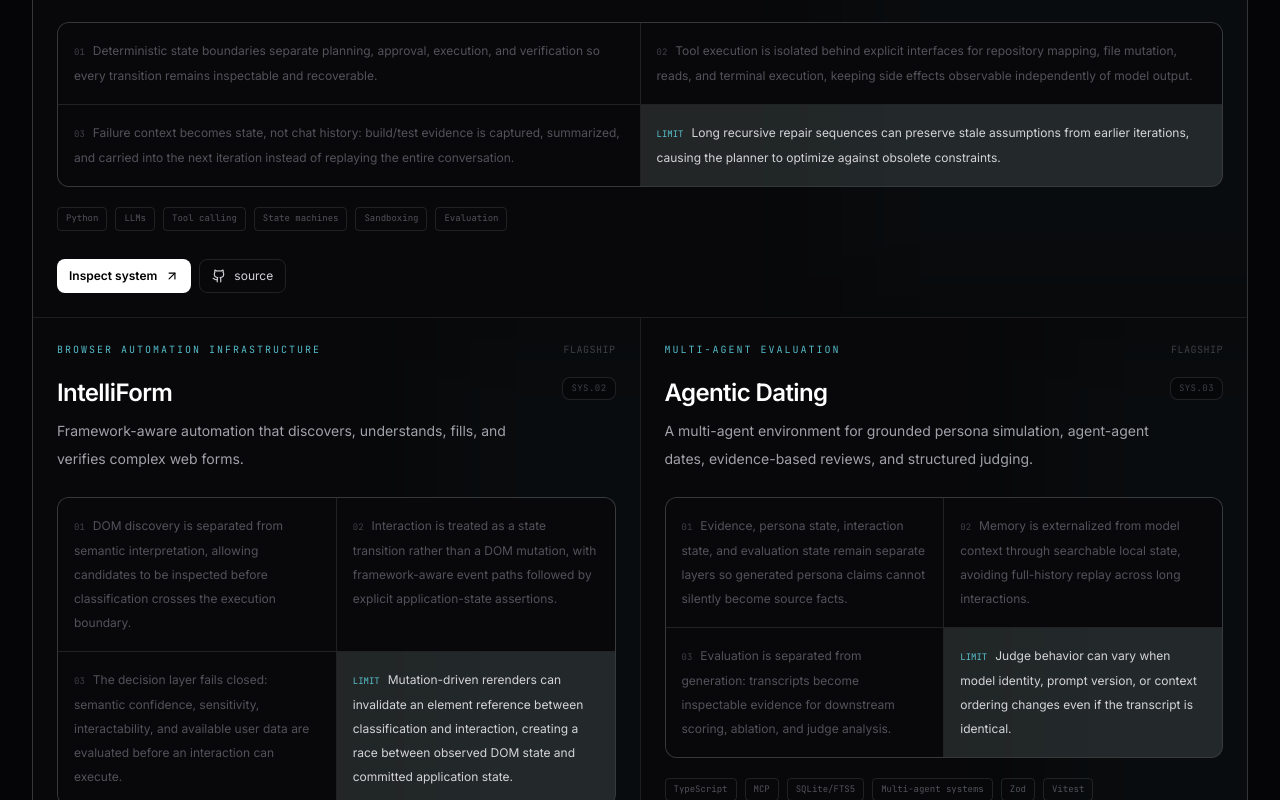
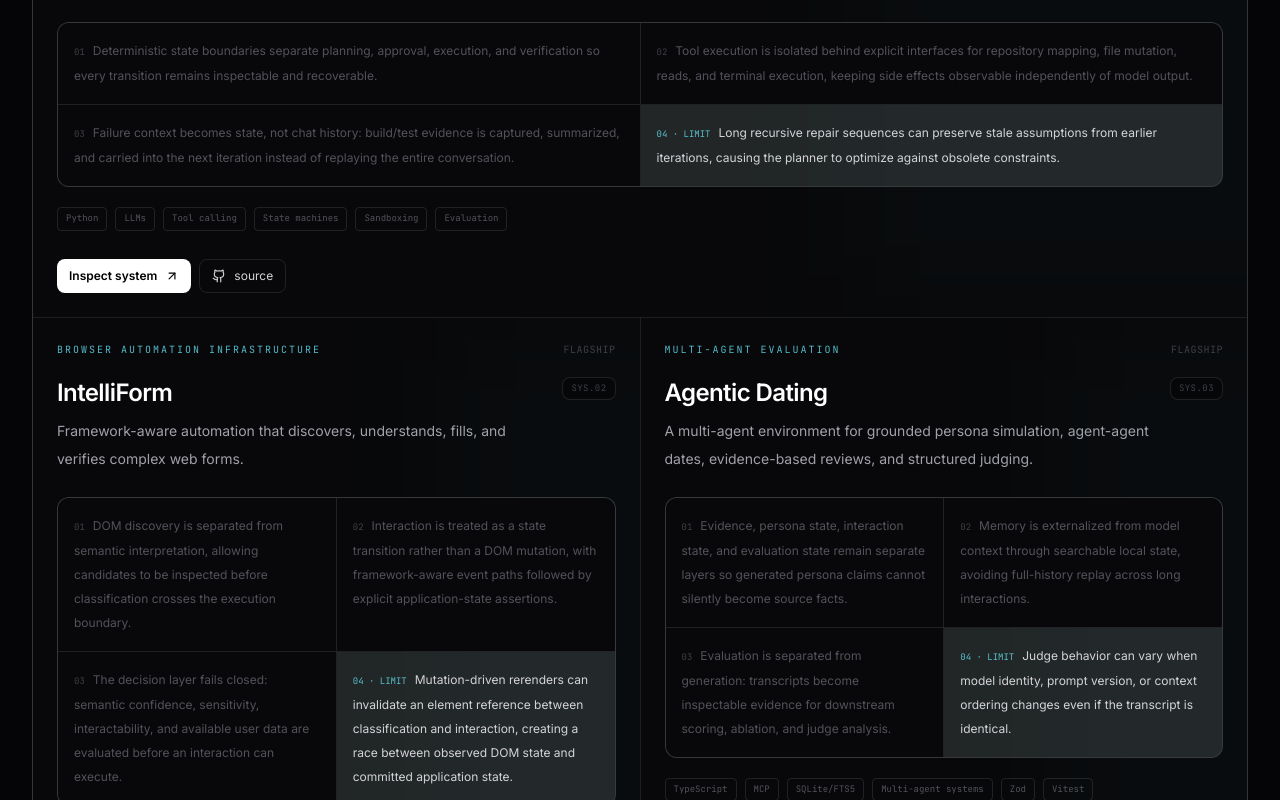
Before and after one commit to adityapurohit01/my_portfolio, a Next.js app: page / in a window 1280 px wide. Shown: the part 2260-3060 px from the top of the page. Built offline with nearby package versions, Linux system fonts and the light colour scheme.

Commit message:
Label project limit as fourth engineering signal

```diff
--- a/src/components/Projects.tsx
+++ b/src/components/Projects.tsx
@@ -68,7 +68,7 @@ export default function Projects() {
                   </div>
                 ))}
                 <div className="bg-cyan-300/[0.025] p-4 text-xs leading-6 text-zinc-500">
-                  <span className="mr-2 font-mono text-[9px] text-cyan-300/80">LIMIT</span>
+                  <span className="mr-2 font-mono text-[9px] text-cyan-300/80">04 · LIMIT</span>
                   <span className="text-zinc-300">{project.failureModes[0].failure}</span>
                 </div>
               </div>
```
